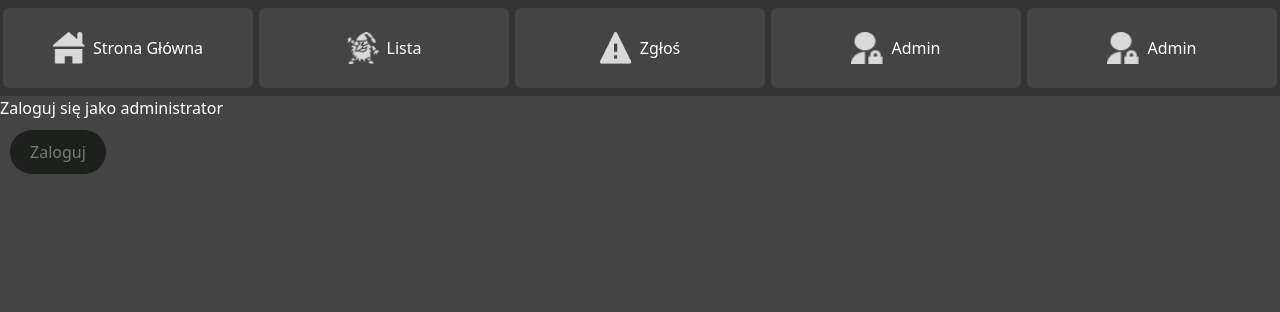
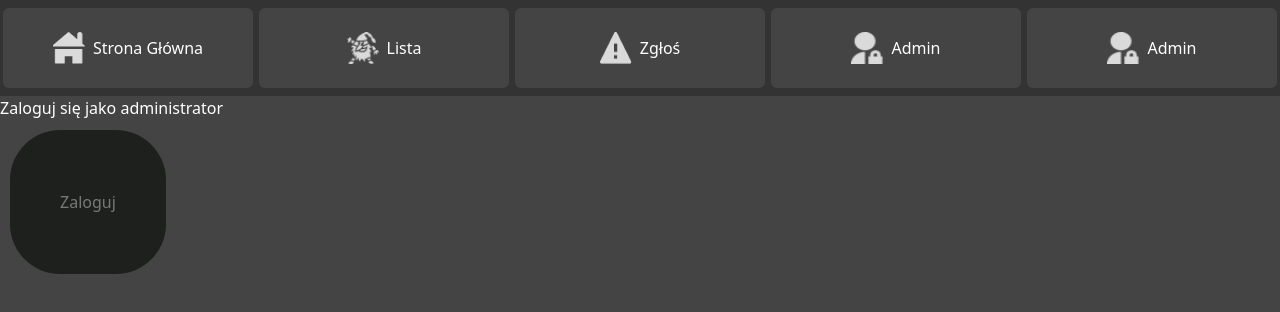
Before and after one commit to Newbies-Workplace/gnome-app, a React (Vite) app in the folder apps/gnome-web/: page /admin/logadmin in a window 1280 px wide. Shown: the top 312 px of the page. Built offline with nearby package versions, Linux system fonts and the light colour scheme.

Commit message:
fix: zmiana przycisku na komponenr LinkButton

```diff
--- a/apps/gnome-web/src/pages/LogAdminPage.tsx
+++ b/apps/gnome-web/src/pages/LogAdminPage.tsx
@@ -1,3 +1,4 @@
+import { LinkButton } from "../components/LinkButton";
 import Navbar from "../components/Navbar";
 
 export const LogAdminPage = () => {
@@ -14,12 +15,7 @@ export const LogAdminPage = () => {
     <div>
       <Navbar />
       <h1>Zaloguj się jako administrator</h1>
-      <button
-        style={LogButtonStyle}
-        onClick={() => (window.location.href = "/admin")}
-      >
-        Zaloguj
-      </button>
+      <LinkButton to="/admin" label="Zaloguj" />
     </div>
   );
 };
```
